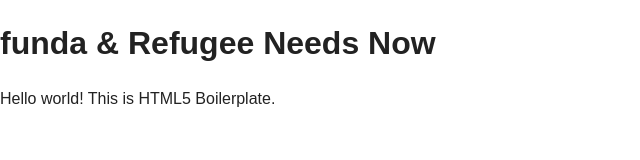
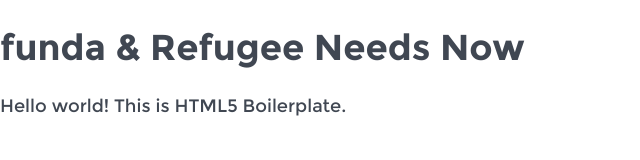
Before and after one commit to sephie/funda-needs-now, a plain HTML site: page index.html in a window 1280 px wide. Shown: the whole page, without its empty margins (0-640 px from the left). Drawn offline with nearby package versions, Linux system fonts and the light colour scheme.

Commit message:
Add Monserrat font and init stylesheet structure

```diff
--- /dev/null
+++ b/css/app.scss
@@ -0,0 +1,5 @@
+@import "base/normalize";
+@import "base/fonts";
+@import "base/vars";
+@import "base/functions";
+@import "base/layout";
--- /dev/null
+++ b/css/base/_fonts.scss
@@ -0,0 +1,17 @@
+/* latin */
+@font-face {
+  font-family: 'Montserrat';
+  font-style: normal;
+  font-weight: 400;
+  src: local('Montserrat-Regular'), url('../fonts/Montserrat-Regular.woff2') format('woff2');
+  unicode-range: U+0000-00FF, U+0131, U+0152-0153, U+02C6, U+02DA, U+02DC, U+2000-206F, U+2074, U+20AC, U+2212, U+2215, U+E0FF, U+EFFD, U+F000;
+}
+
+/* latin */
+@font-face {
+  font-family: 'Montserrat';
+  font-style: normal;
+  font-weight: 700;
+  src: local('Montserrat-Bold'), url('../fonts/Montserrat-Bold.woff2') format('woff2');
+  unicode-range: U+0000-00FF, U+0131, U+0152-0153, U+02C6, U+02DA, U+02DC, U+2000-206F, U+2074, U+20AC, U+2212, U+2215, U+E0FF, U+EFFD, U+F000;
+}
--- /dev/null
+++ b/css/base/_functions.scss
@@ -0,0 +1,4 @@
+// Basic rem converter
+@function rem($target, $base:16px) {
+  @return ($target / $base) + rem;
+}
--- /dev/null
+++ b/css/base/_layout.scss
@@ -0,0 +1,7 @@
+body {
+	font-family: $font-default;
+	line-height: 1.3;
+	font-size: rem(18px);
+	color: $color-grey;
+	-webkit-font-smoothing: antialiased;
+}
--- /dev/null
+++ b/css/base/_vars.scss
@@ -0,0 +1,4 @@
+$color-orange: #e77e49;
+$color-grey: #404752;
+
+$font-default: 'Montserrat', 'HelveticaNeue', 'Helvetica Neue', sans-serif;
--- a/index.html
+++ b/index.html
@@ -9,9 +9,10 @@
 
         <link rel="apple-touch-icon" href="apple-touch-icon.png">
         <!-- Place favicon.ico in the root directory -->
+        <link href='https://fonts.googleapis.com/css?family=Montserrat:400,700' rel='stylesheet' type='text/css'>
 
         <link rel="stylesheet" href="css/normalize.css">
-        <link rel="stylesheet" href="css/main.css">
+        <link rel="stylesheet" href="css/app.css">
         <script src="js/vendor/modernizr-2.8.3.min.js"></script>
     </head>
     <body>
```
Also changed, not shown: css/app.css (added), css/base/_normalize.scss (renamed from css/normalize.css), fonts/Montserrat-Bold.woff2 (added), fonts/Montserrat-Regular.woff2 (added), 1 other file.
